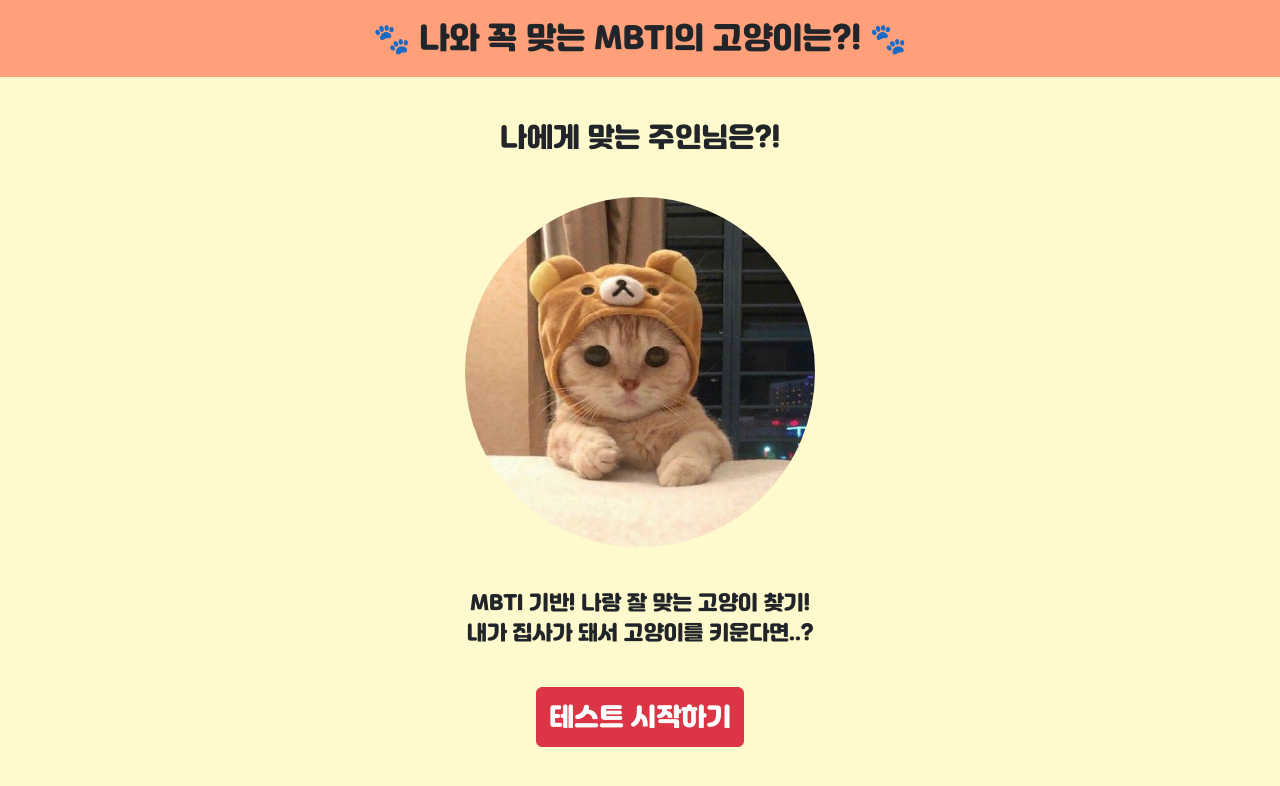
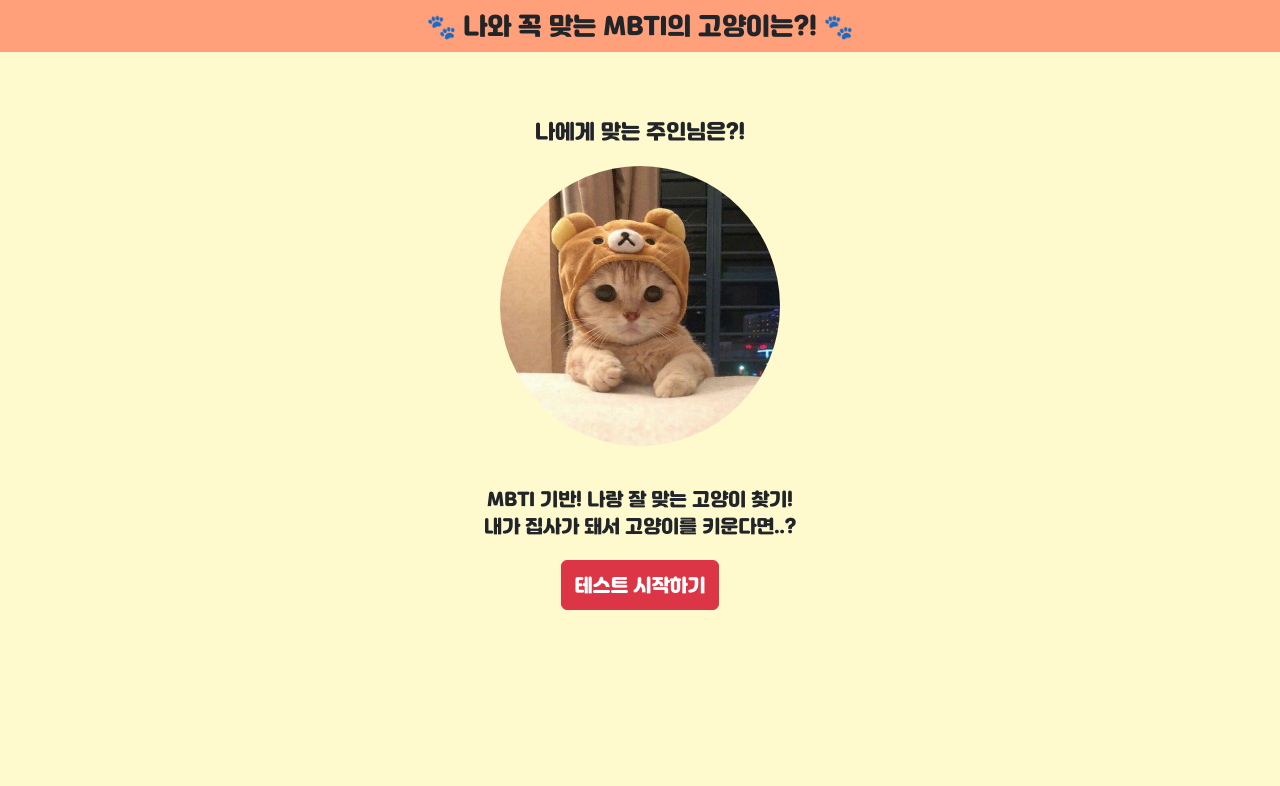
Before and after one commit to JHni2/bestCatTest, a React (Create React App) app: page / in a window 1280 px wide. Shown: the top 786 px of the page. Built offline with nearby package versions, Linux system fonts and the light colour scheme.

Commit message:
design: 폰트 크기 조절

```diff
--- a/src/components/Header.tsx
+++ b/src/components/Header.tsx
@@ -46,8 +46,8 @@ const TitleWrapper = styled.div`
   align-items: center;
   justify-content: center;
   background: #ffa07a;
-  font-size: 30px;
-  padding: 1rem;
+  font-size: 24px;
+  padding: 0.5rem;
   text-align: center;
   word-break: keep-all;
 `;
--- a/src/components/KakaoShareButton.tsx
+++ b/src/components/KakaoShareButton.tsx
@@ -51,12 +51,10 @@ export default function KakaoShareButton(props: Props) {
       onClick={shareKakao}
       className="btn-warning"
       style={{
-        paddingTop: 10,
-        paddingBottom: 10,
-        fontSize: 25,
-        marginTop: 30,
-        marginRight: 20,
-        marginBottom: 50,
+        display: 'flex',
+        alignItems: 'center',
+        height: 60,
+        fontSize: 18,
       }}
     >
       공유하기
--- a/src/pages/MainPage.tsx
+++ b/src/pages/MainPage.tsx
@@ -1,6 +1,6 @@
 import React from 'react';
 import styled from 'styled-components';
-import { Button, Image } from 'react-bootstrap';
+import { Button } from 'react-bootstrap';
 
 import mainCat from '../assets/cat/mainCat.jpg';
 import { useNavigate } from 'react-router-dom';
@@ -32,10 +32,11 @@ export default function MainPage(): React.ReactElement {
           className="btn-danger"
           onClick={handleClickButton}
           style={{
-            fontSize: 25,
-            marginTop: 40,
-            paddingTop: 10,
-            paddingBottom: 10,
+            display: 'flex',
+            alignItems: 'center',
+            height: 50,
+            fontSize: 18,
+            marginTop: 20,
           }}
         >
           테스트 시작하기
@@ -65,18 +66,22 @@ const ContentsWrapper = styled.div`
 `;
 
 const Title = styled.div`
-  margin-top: 20px;
   margin-bottom: 20px;
-  font-size: 20pt;
+  font-size: 20px;
 `;
 
 const LogoImage = styled.div`
-  width: 350px;
-  heigth: 350px;
-  margin-top: 20px;
+  width: 280px;
+  height: 280px;
   margin-bottom: 40px;
 `;
 
+const Image = styled.img`
+  width: 280px;
+  height: 280px;
+  object-fit: cover;
+`;
+
 const Desc = styled.div`
-  font-size: 15pt;
+  font-size: 18px;
 `;
--- a/src/pages/QuestionPage.tsx
+++ b/src/pages/QuestionPage.tsx
@@ -70,8 +70,8 @@ export default function QuestionPage(): React.ReactElement {
             className="btn-warning"
             style={{
               width: '335px',
-              minHeight: '170px',
-              fontSize: '14pt',
+              minHeight: '130px',
+              fontSize: '17px',
             }}
             onClick={() => handleClickAnswer(1, QuestionData[questionNo].type)}
           >
@@ -81,8 +81,8 @@ export default function QuestionPage(): React.ReactElement {
             className="btn-warning"
             style={{
               width: '335px',
-              minHeight: '170px',
-              fontSize: '14pt',
+              minHeight: '130px',
+              fontSize: '17px',
             }}
             onClick={() => handleClickAnswer(0, QuestionData[questionNo].type)}
           >
@@ -114,7 +114,7 @@ const ContentsWrapper = styled.div`
 const Title = styled.div`
   margin-top: 20px;
   margin-bottom: 20px;
-  font-size: 22px;
+  font-size: 20px;
   text-align: center;
 `;
 
@@ -125,5 +125,5 @@ const ButtonGroup = styled.div`
   margin-top: 20px;
   justify-content: center;
   flex-wrap: wrap;
-  gap: 1rem;
+  gap: 1.5rem;
 `;
--- a/src/pages/ResultPage.tsx
+++ b/src/pages/ResultPage.tsx
@@ -51,17 +51,22 @@ export default function ResultPage(): React.ReactElement {
           <BestDesc>
             나의 고양이와 잘 맞는 형제 묘는 {friendCat?.name}입니다.
           </BestDesc>
-          <div style={{ marginBottom: 20, display: 'flex' }}>
+          <div
+            style={{
+              marginTop: 20,
+              marginBottom: 10,
+              display: 'flex',
+              gap: 10,
+            }}
+          >
             <Button
               onClick={() => navigate('/')}
               className="btn-danger"
               style={{
-                paddingTop: 10,
-                paddingBottom: 10,
-                fontSize: 25,
-                marginTop: 30,
-                marginRight: 20,
-                marginBottom: 50,
+                display: 'flex',
+                alignItems: 'center',
+                height: 60,
+                fontSize: 18,
               }}
             >
               테스트 다시하기
@@ -87,7 +92,7 @@ const ContentsWrapper = styled.div`
   flex-direction: column;
   align-items: center;
   justify-content: center;
-  min-height: calc(100vh - 203px);
+  min-height: calc(100vh - 178px);
   margin-top: 20px;
   padding: 20px 60px 20px 60px;
   word-break: keep-all;
@@ -95,28 +100,28 @@ const ContentsWrapper = styled.div`
 `;
 
 const Title = styled.div`
-  margin-top: 20px;
   margin-bottom: 20px;
-  font-size: 20pt;
+  font-size: 20px;
 `;
 
 const ResultImage = styled.div`
-  width: 350px;
-  heigth: 350px;
-  margin-top: 20px;
+  width: 280px;
+  height: 280px;
   margin-bottom: 40px;
 `;
 
 const Image = styled.img`
+  width: 280px;
+  height: 280px;
   object-fit: cover;
 `;
 
 const Desc = styled.div`
-  font-size: 15pt;
+  font-size: 18px;
 `;
 
 const BestDesc = styled.div`
-  font-size: 15pt;
+  font-size: 18px;
   margin-top: 20px;
   color: #ffa07a;
 `;
```
